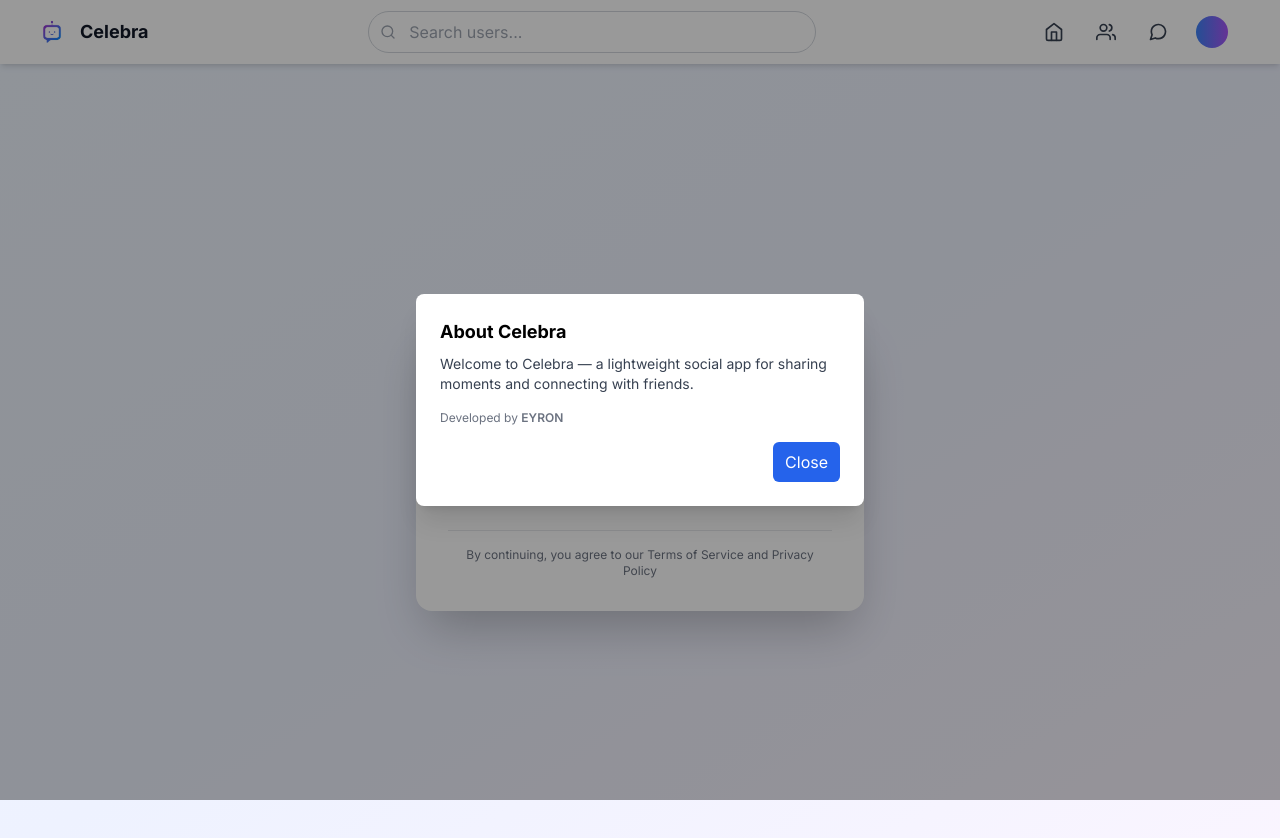
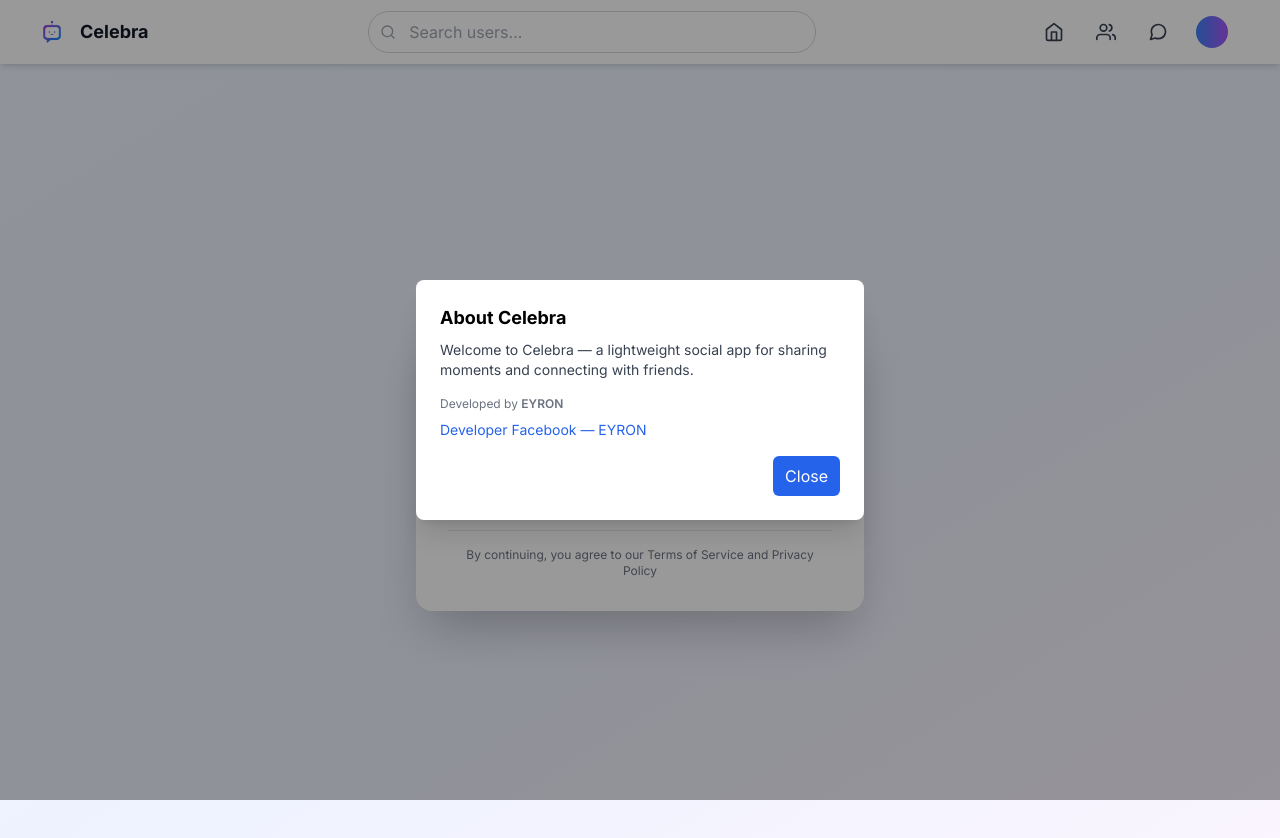
Before and after one commit to manuelbatansardido-lgtm/celebra, a Next.js app: page / in a window 1280 px wide. Both pictures are taken after a click on the button "About". Shown: the top 838 px of the page. Built offline with nearby package versions, Linux system fonts and the light colour scheme; no server answers.

Commit message:
feat(about): add developer Facebook link (EYRON)

```diff
--- a/components/AboutPopup.tsx
+++ b/components/AboutPopup.tsx
@@ -23,7 +23,17 @@
         <h2 className="text-lg font-bold mb-2">About Celebra</h2>
         <p className="text-sm text-gray-700 mb-4">Welcome to Celebra — a lightweight social app for sharing moments and connecting with friends.</p>
 
-        <div className="text-xs text-gray-500 mb-4">Developed by <span className="font-semibold">EYRON</span></div>
+        <div className="text-xs text-gray-500 mb-2">Developed by <span className="font-semibold">EYRON</span></div>
+        <div className="text-sm mb-4">
+          <a
+            href="https://www.facebook.com/eyron2k5/"
+            target="_blank"
+            rel="noopener noreferrer"
+            className="text-blue-600 hover:underline"
+          >
+            Developer Facebook — EYRON
+          </a>
+        </div>
 
         <div className="flex justify-end">
           <button
```
